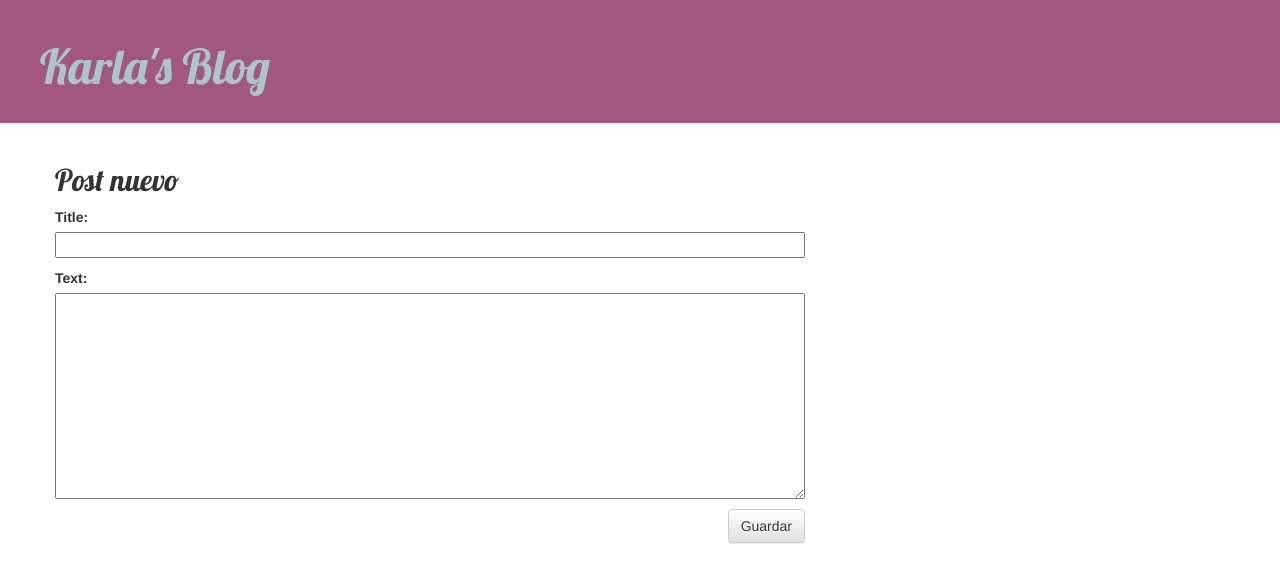
After one commit to karlaruiz2310/my-first-blog, a Django app: page /post/new/ in a window 1280 px wide. The commit adds this page. Shown: the top 583 px of the page. Run offline with Django 3.2, Linux system fonts and the light colour scheme; some libraries are stand-ins or nearby versions.

Commit message:
Nuevo codigo.

```diff
--- /dev/null
+++ b/blog/forms.py
@@ -0,0 +1,8 @@
+from django import forms
+from .models import Post
+
+class PostForm(forms.ModelForm):
+
+    class Meta:
+        model = Post
+        fields = ('title', 'text',)
--- a/blog/static/css/blog.css
+++ b/blog/static/css/blog.css
@@ -1,5 +1,5 @@
 .page-header {
-    background-color: #c25100;
+    background-color: #A15780;
     margin-top: 0;
     padding: 20px 20px 20px 40px;
  }
@@ -8,7 +8,7 @@
 .page-header h1 a,
 .page-header h1 a:visited,
 .page-header h1 a:active {
-    color: #ffffff;
+    color: #ABC6C6;
     font-size: 36pt;
     text-decoration: none;
 }
--- a/blog/templates/blog/base.html
+++ b/blog/templates/blog/base.html
@@ -15,7 +15,11 @@ href="//maxcdn.bootstrapcdn.com/bootstrap/3.2.0/css/bootstrap-theme.min.css"/>
     </head>
     <body>
         <div class="page-header">
-            <h1><a href="/">Django Daw Blog</a></h1>
+            {% if user.is_authenticated %}
+                <a href="{% url 'post_new' %}" class="top-menu"><span class="glyphicon
+glyphicon-plus"></span></a>
+            {% endif %}
+            <h1><a href="/">Karla's Blog</a></h1>
         </div>
         <div class="content container">
             <div class="row">
--- a/blog/templates/blog/post_detail.html
+++ b/blog/templates/blog/post_detail.html
@@ -7,7 +7,10 @@
                     {{ post.published_date }}
                 </div>
             {% endif %}
-
+            {% if user.is_authenticated %}
+                <a class="btn btn-default" href="{% url 'post_edit' pk=post.pk %}"><span
+            class="glyphicon glyphicon-pencil"></span></a>
+            {% endif %}
             <h1>{{ post.title }}</h1>
             <p>{{ post.text|linebreaksbr }}</p>
         </div>
--- /dev/null
+++ b/blog/templates/blog/post_edit.html
@@ -0,0 +1,8 @@
+{% extends 'blog/base.html' %}
+    {% block content %}
+        <h2>Post nuevo</h2>
+        <form method="POST" class="post-form">{% csrf_token %}
+            {{ form.as_p }}
+            <button type="submit" class="save btn btn-default">Guardar</button>
+        </form>
+{% endblock %}
--- a/blog/urls.py
+++ b/blog/urls.py
@@ -5,4 +5,6 @@ from . import views
 urlpatterns = [
     path('',views.post_list, name='post_list'),
     path('post/<int:pk>/', views.post_detail, name='post_detail'),
+    path('post/new/', views.post_new, name='post_new'),
+    path('post/<int:pk>/edit/', views.post_edit, name='post_edit'),
 ]
--- a/blog/views.py
+++ b/blog/views.py
@@ -2,7 +2,8 @@ from django.shortcuts import render
 from django.utils import timezone
 from .models import Post
 from django.shortcuts import render, get_object_or_404
-
+from .forms import PostForm
+from django.shortcuts import redirect
 
 def post_list(request):
     posts = Post.objects.filter(published_date__lte=timezone.now()).order_by('published_date')
@@ -11,3 +12,31 @@ def post_list(request):
 def post_detail(request, pk):
     post = get_object_or_404(Post, pk=pk)
     return render(request, 'blog/post_detail.html', {'post': post})
+
+def post_new(request):
+    if request.method == "POST":
+        form = PostForm(request.POST)
+        if form.is_valid():
+            post = form.save(commit=False)
+            post.author = request.user
+            post.published_date = timezone.now()
+            post.save()
+            return redirect('post_detail', pk=post.pk)
+    else:
+        form = PostForm()
+    return render(request, 'blog/post_edit.html', {'form': form})
+
+def post_edit(request, pk):
+    post = get_object_or_404(Post, pk=pk)
+
+    if request.method == "POST":
+        form = PostForm(request.POST, instance=post)
+    if form.is_valid():
+        post = form.save(commit=False)
+        post.author = request.user
+        post.published_date = timezone.now()
+        post.save()
+        return redirect('post_detail', pk=post.pk)
+    else:
+        form = PostForm(instance=post)
+    return render(request, 'blog/post_edit.html', {'form': form})
```
